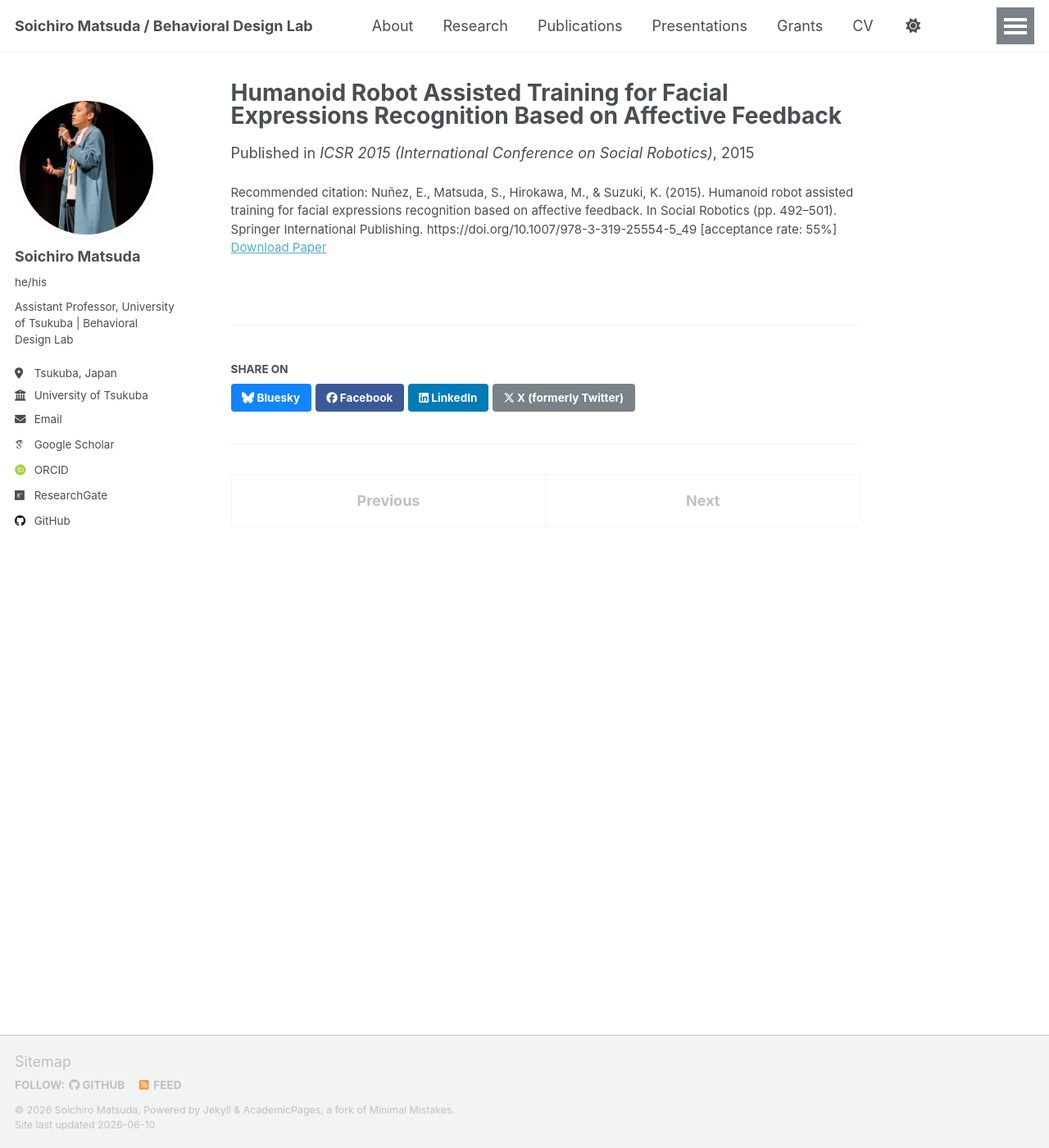
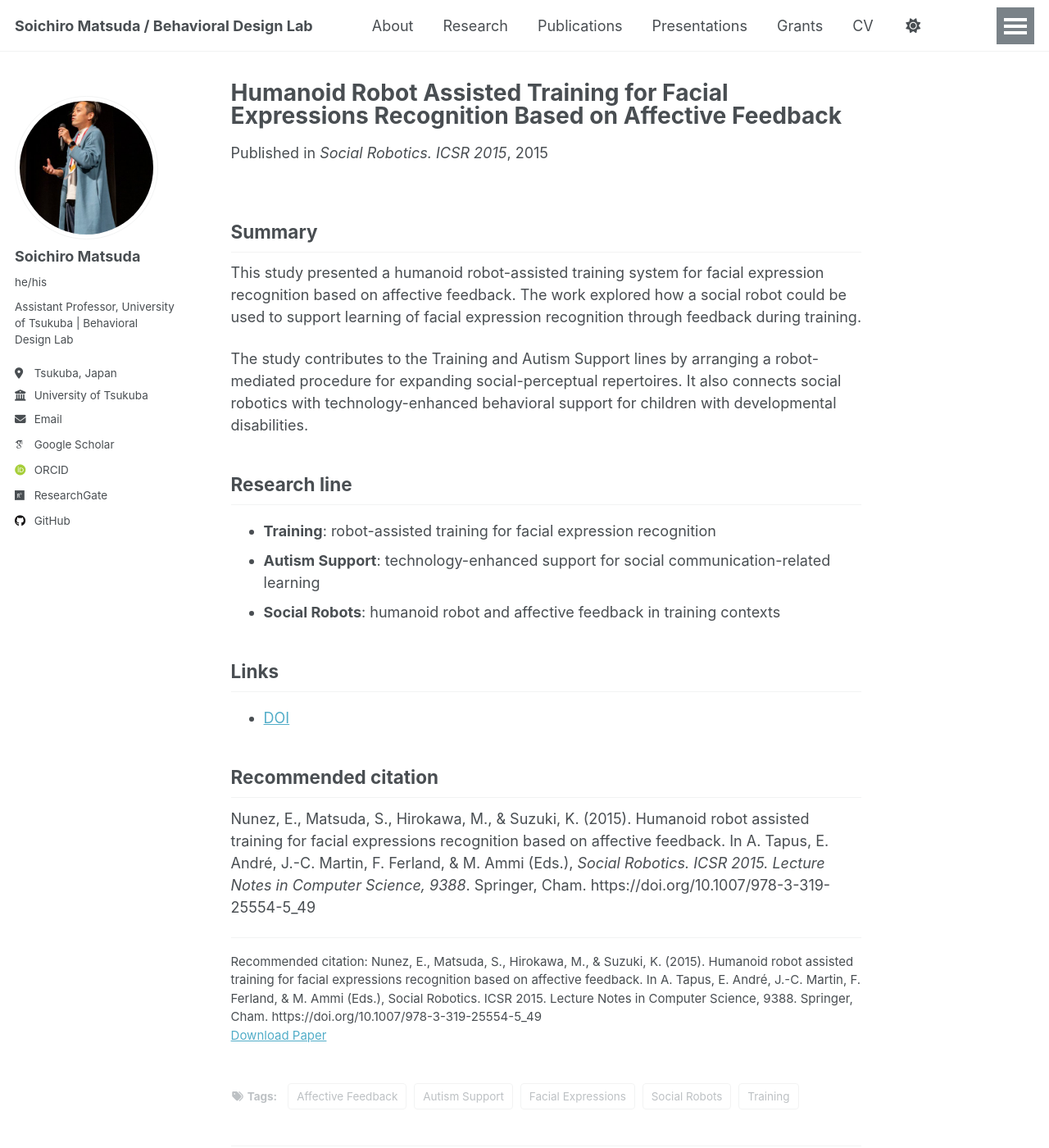
Before and after one commit to BehavioralDesignerMatsuda/BehavioralDesignerMatsuda.github.io, a Jekyll site: the page built from _publications/2015-ICSR.md, in a window 1280 px wide and 1400 px high. Shown: the whole window at 82% size. Built offline with Jekyll 4.4.1, drawn with Linux system fonts in a browser that asks for light colours; some web fonts are replaced; a script that is not in the unit is left out.

Commit message:
Update 2015-ICSR.md

```diff
--- a/_publications/2015-ICSR.md
+++ b/_publications/2015-ICSR.md
@@ -1,10 +1,43 @@
 ---
-title: "Humanoid Robot Assisted Training for Facial Expressions Recognition Based on Affective Feedback"
+title: 'Humanoid Robot Assisted Training for Facial Expressions Recognition Based on Affective Feedback'
 collection: publications
 date: 2015-10-28
-venue: "ICSR 2015 (International Conference on Social Robotics)"
+venue: 'Social Robotics. ICSR 2015'
 category: conferences
-paperurl: "https://doi.org/10.1007/978-3-319-25554-5_49"
-citation: "Nuñez, E., Matsuda, S., Hirokawa, M., & Suzuki, K. (2015). Humanoid robot assisted training for facial expressions recognition based on affective feedback. In Social Robotics (pp. 492–501). Springer International Publishing. https://doi.org/10.1007/978-3-319-25554-5_49 [acceptance rate: 55%]"
-excerpt: "We developed humanoid robot assisted training to improve facial expression recognition in children with ASD, showing how affective feedback can be embedded in HRI and HCI for social learning."
+
+paperurl: 'https://doi.org/10.1007/978-3-319-25554-5_49'
+doi: 'https://doi.org/10.1007/978-3-319-25554-5_49'
+
+citation: 'Nunez, E., Matsuda, S., Hirokawa, M., & Suzuki, K. (2015). Humanoid robot assisted training for facial expressions recognition based on affective feedback. In A. Tapus, E. André, J.-C. Martin, F. Ferland, & M. Ammi (Eds.), Social Robotics. ICSR 2015. Lecture Notes in Computer Science, 9388. Springer, Cham. https://doi.org/10.1007/978-3-319-25554-5_49'
+
+tags:
+
+- Training
+- Autism Support
+- Social Robots
+- Facial Expressions
+- Affective Feedback
+
+## excerpt: ''
 ---
+## Summary
+
+This study presented a humanoid robot-assisted training system for facial expression recognition based on affective feedback. The work explored how a social robot could be used to support learning of facial expression recognition through feedback during training.
+
+The study contributes to the Training and Autism Support lines by arranging a robot-mediated procedure for expanding social-perceptual repertoires. It also connects social robotics with technology-enhanced behavioral support for children with developmental disabilities.
+
+## Research line
+
+- **Training**: robot-assisted training for facial expression recognition
+- **Autism Support**: technology-enhanced support for social communication-related learning
+- **Social Robots**: humanoid robot and affective feedback in training contexts
+
+## Links
+
+- [DOI](https://doi.org/10.1007/978-3-319-25554-5_49)
+
+## Recommended citation
+
+Nunez, E., Matsuda, S., Hirokawa, M., & Suzuki, K. (2015). Humanoid robot assisted training for facial expressions recognition based on affective feedback. In A. Tapus, E. André, J.-C. Martin, F. Ferland, & M. Ammi (Eds.), *Social Robotics. ICSR 2015. Lecture Notes in Computer Science, 9388*. Springer, Cham. https://doi.org/10.1007/978-3-319-25554-5_49
+
+---
```
